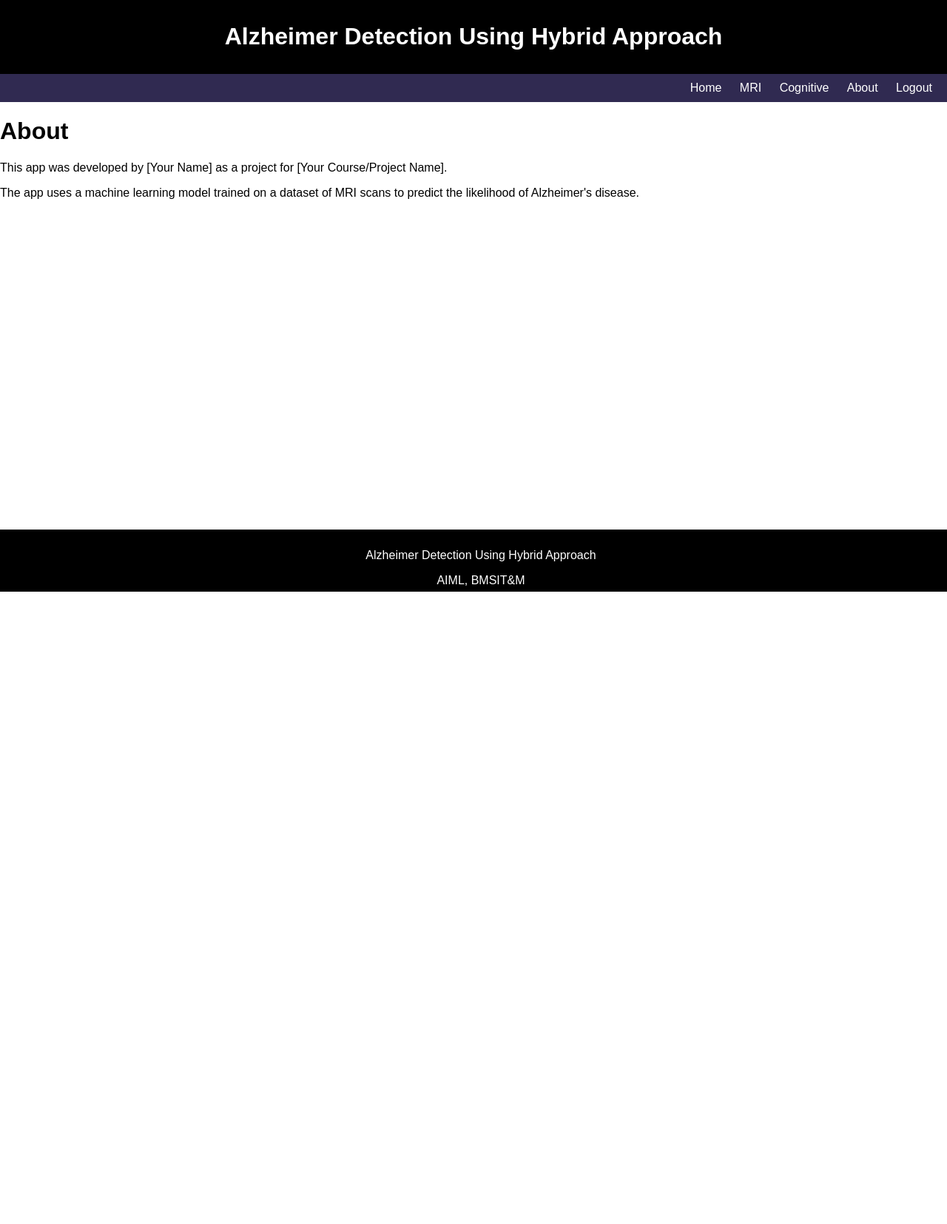
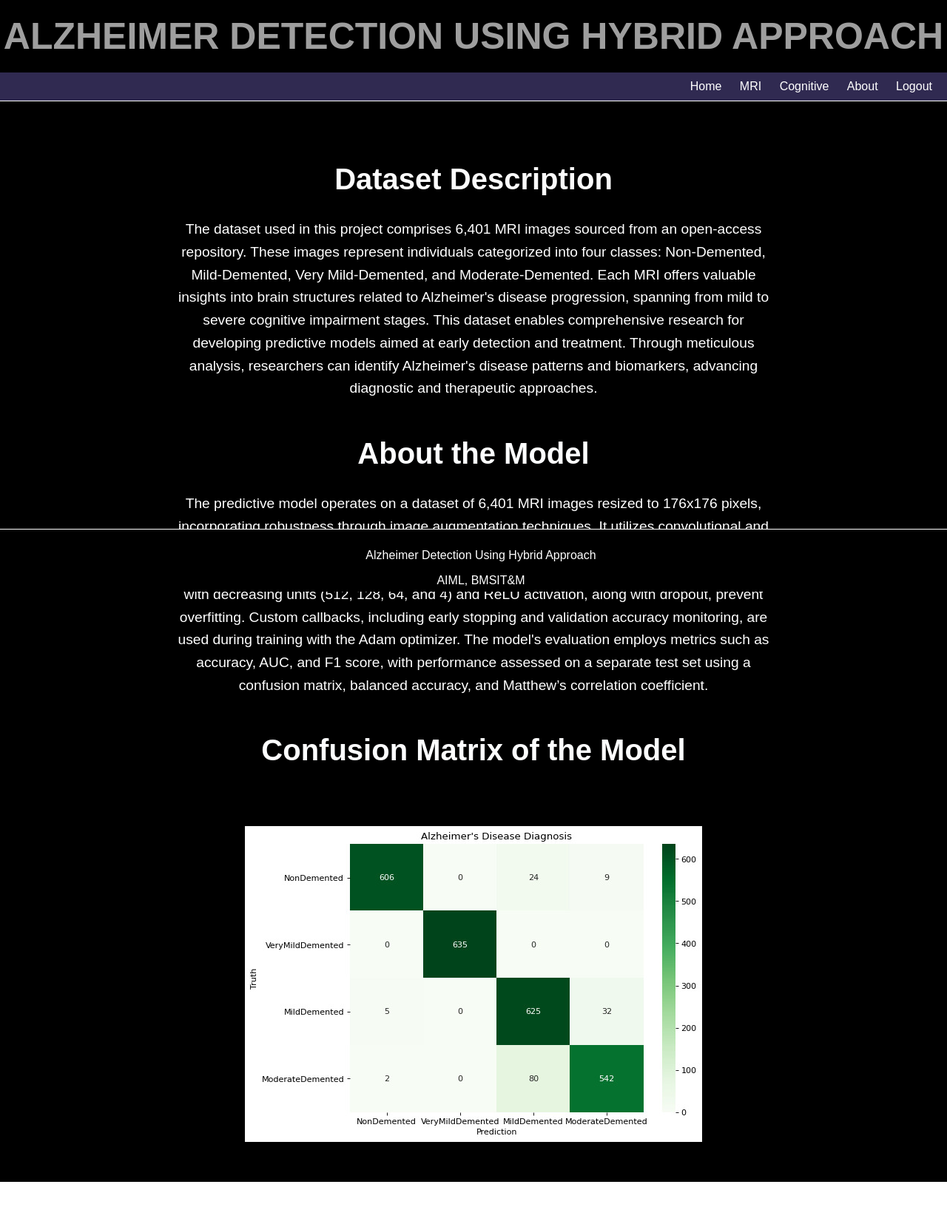
Before and after one commit to RAJPOWELL/FYP, a Flask app: page /about in a window 1280 px wide. Shown: the whole page at 74% size. Before the commit the page ends 800 px from the top, so only its background shows below. Run offline with Flask 3, Linux system fonts and the light colour scheme; the visitor is signed in with stand-in values (Sample User, id 1); grey boxes are pictures that could not be loaded.

Commit message:
Front End Updated

```diff
--- a/templates/about.html
+++ b/templates/about.html
@@ -1,7 +1,23 @@
 {% extends "base.html" %}
 
 {% block content %}
-    <h1>About</h1>
-    <p>This app was developed by [Your Name] as a project for [Your Course/Project Name].</p>
-    <p>The app uses a machine learning model trained on a dataset of MRI scans to predict the likelihood of Alzheimer's disease.</p>
+<style>
+    body{
+        margin-bottom: 1.5cm; /* Adjust margin to prevent overlap */
+    }
+</style>
+    <div style="background-color: #000000; padding: 50px; text-align: center;">
+        <div style="max-width: 800px; margin: 0 auto;">
+            <h2 style="color: #fcfcfc; font-size: 2.5rem; margin-bottom: 30px;">Dataset Description</h2>
+            <p style="font-size: 1.2rem; line-height: 1.6; color: #ffffff;">
+                The dataset used in this project comprises 6,401 MRI images sourced from an open-access repository. These images represent individuals categorized into four classes: Non-Demented, Mild-Demented, Very Mild-Demented, and Moderate-Demented. Each MRI offers valuable insights into brain structures related to Alzheimer's disease progression, spanning from mild to severe cognitive impairment stages. This dataset enables comprehensive research for developing predictive models aimed at early detection and treatment. Through meticulous analysis, researchers can identify Alzheimer's disease patterns and biomarkers, advancing diagnostic and therapeutic approaches.
+            </p>
+            <h2 style="color: #fdfeff; font-size: 2.5rem; margin-top: 50px; margin-bottom: 30px;">About the Model</h2>
+            <p style="font-size: 1.2rem; line-height: 1.6; color: #ffffff;">
+                The predictive model operates on a dataset of 6,401 MRI images resized to 176x176 pixels, incorporating robustness through image augmentation techniques. It utilizes convolutional and dense blocks for feature extraction and classification, starting with a 3x3 convolutional layer followed by stacked Conv2D layers with Batch-Normalization and Max-Pooling. Dense blocks with decreasing units (512, 128, 64, and 4) and ReLU activation, along with dropout, prevent overfitting. Custom callbacks, including early stopping and validation accuracy monitoring, are used during training with the Adam optimizer. The model's evaluation employs metrics such as accuracy, AUC, and F1 score, with performance assessed on a separate test set using a confusion matrix, balanced accuracy, and Matthew’s correlation coefficient.
+            </p>
+            <h2 style="color: #fdfeff; font-size: 2.5rem; margin-top: 50px; margin-bottom: 30px;">Confusion Matrix of the Model</h2>
+            <img src="static/ConfusionMatrix(CNN).jpeg" alt="Image" style="max-width: 100%; height: auto; margin-top: 50px;">
+        </div>
+    </div>
 {% endblock %}
--- a/templates/base.html
+++ b/templates/base.html
@@ -18,6 +18,18 @@
             text-align: center;
         }
 
+        /* Heading Text Effect */
+        header h1 {
+            background-image: url(https://media.giphy.com/media/v1.Y2lkPTc5MGI3NjExMnE0YWo0Z3Z3eHY1ajh2ZG9ra3ljNWpsNzE1a3B5cDNucmI4bzZnMyZlcD12MV9pbnRlcm5hbF9naWZfYnlfaWQmY3Q9Zw/26DMTbt4OhYJQtvq0/giphy.gif);
+            background-size: cover;
+            color: transparent;
+            -moz-background-clip: text;
+            -webkit-background-clip: text;
+            text-transform: uppercase;
+            font-size: 50px;
+            margin: 10px 0;
+        }
+
         /* Navbar Styling */
         .nav-bar {
             background-color: #2c264efa;
@@ -25,15 +37,28 @@
             padding: 10px;
             text-align: right;
             margin: 0;
+            border-bottom: 1px solid #fff;
         }
         .nav-bar a {
             color: #fff;
             text-decoration: none;
             margin: 0 10px;
-            transition: transform 0.3s ease; /* Hover Animation */
+            position: relative;
+            transition: transform 0.3s ease, border-bottom-width 0.3s ease;
+            padding-bottom: 0.1cm;
         }
-        .nav-bar a:hover {
-            transform: scale(1.1); /* Hover Animation */
+        .nav-bar a::before {
+            content: "";
+            position: absolute;
+            bottom: 0;
+            left: 0;
+            width: 0%;
+            height: 2px;
+            background-color: #fff;
+            transition: width 0.3s ease;
+        }
+        .nav-bar a:hover::before {
+            width: 100%;
         }
 
         /* Footer Styling */
@@ -46,12 +71,13 @@
             bottom: 0;
             width: 100%;
             height: 1.7cm;
+            border-top: 1px solid #fff;
         }
     </style>
 </head>
 <body>
     <header>
-        <h1 style="color: #fff; font-weight: bold;">Alzheimer Detection Using Hybrid Approach</h1>
+        <h1>Alzheimer Detection Using Hybrid Approach</h1>
     </header>
 
     <div class="nav-bar">
--- a/templates/home.html
+++ b/templates/home.html
@@ -5,11 +5,11 @@
         /* Custom styling for the image */
         .background-image {
             position: absolute;
-            top: 138px; /* Adjust based on your navbar height */
+            top: 136.5px; /* Adjust based on your navbar height */
             left: 0;
             width: 100%;
             height: calc(100vh - 70px - 1.7cm); /* Adjust for footer height */
-            background-image: url('static/BG.jpg');
+            background-image: url('static/BG1.jpg');
             background-size: cover;
             background-position: center;
         }
```
Also changed, not shown: templates/cognitive.html (+11 -0 lines), static/BG1.jpg (added), static/ConfusionMatrix(CNN).jpeg (added).
